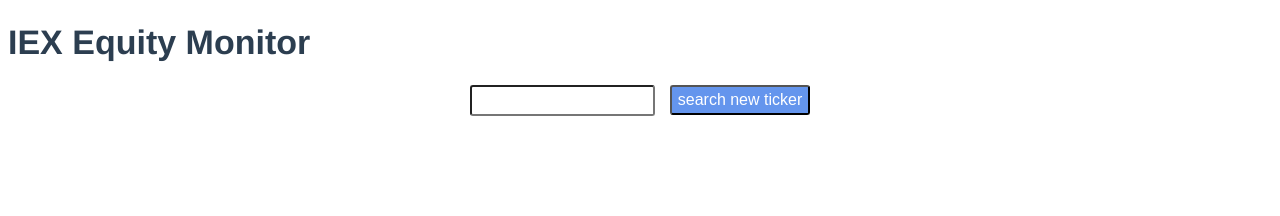
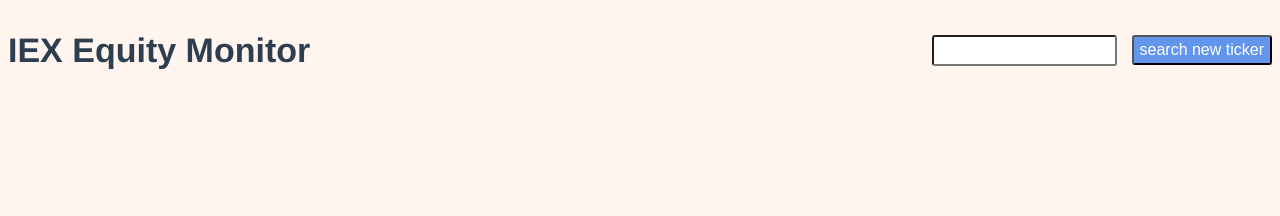
Before and after one commit to MattMurn/tradeVisualization, a Vue app in the folder tradevisual/: page / in a window 1280 px wide. Shown: the top 216 px of the page. Built offline with nearby package versions, Linux system fonts and the light colour scheme; no server answers.

Commit message:
MM- style changes

```diff
--- a/tradevisual/src/App.vue
+++ b/tradevisual/src/App.vue
@@ -3,8 +3,8 @@
     <div class="header-container">
     <h1 class="app-title">IEX Equity Monitor</h1>
     <SearchBar @handleTickerSubmit="handleSubmit"/>
+    </div>
     <h1 class="cur-company">{{this.curCompany}}</h1>
-    </div>
     <div class="flex-data-wrapper">
     <div class="data-side-nav">
       <Leaders id="active" title="Active" @handleActiveSubmit="handleActiveSubmit" :info="this.mostActiveData" />
@@ -109,6 +109,9 @@
 </script>
 
 <style>
+body {
+  background: seashell
+}
 #app {
   font-family: "Avenir", Helvetica, Arial, sans-serif;
   -webkit-font-smoothing: antialiased;
@@ -118,7 +121,10 @@
 
 }
 .header-container {
+  display: flex;
   position: relative;
+  justify-content: space-between;
+  align-items: center;
 }
 .cur-company {
   height: 60px;
--- a/tradevisual/src/components/Charts/LineChart.vue
+++ b/tradevisual/src/components/Charts/LineChart.vue
@@ -54,13 +54,13 @@
         .style("color", "cornflowerblue")
         .style("font-weight", 600)
         .call(yAxis);
-      var xAxis = d3.axisBottom().scale(xSc);
-      d3.select(`#${this.d3Id}-svg`)
-        .append("g")
-        .attr("id", "xAxisG")
-        .style("color", "cornflowerblue")
-        .style("font-weight", 600)
-        .call(xAxis);
+      // var xAxis = d3.axisBottom().scale(xSc);
+      // d3.select(`#${this.d3Id}-svg`)
+      //   .append("g")
+      //   .attr("id", "xAxisG")
+      //   .style("color", "cornflowerblue")
+      //   .style("font-weight", 600)
+      //   .call(xAxis);
 
       // add plot points to chart.
       d3.select(`#${this.d3Id}-g`)
```
